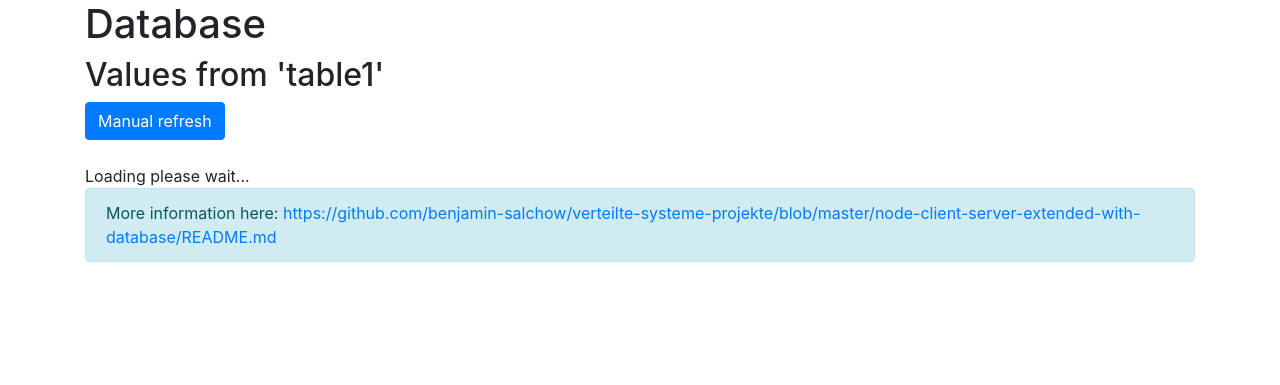
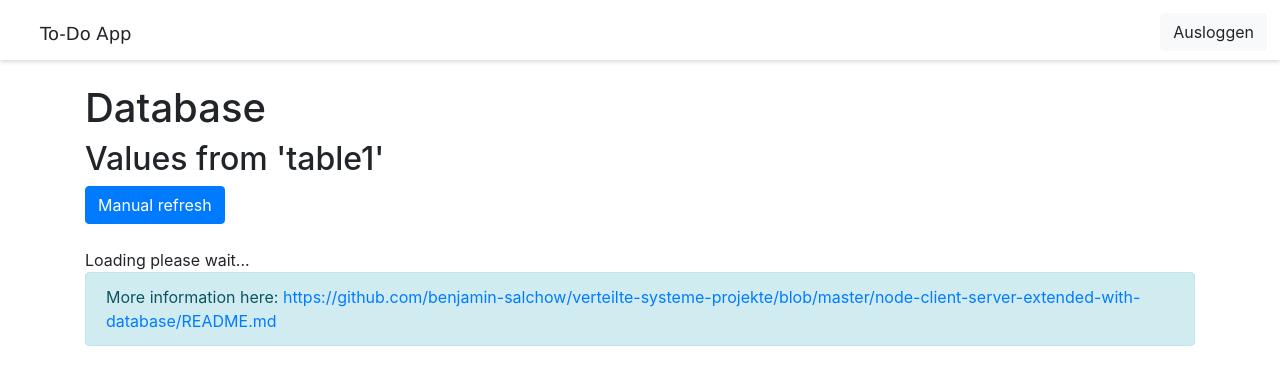
Before and after one commit to albinaad/VS_ToDoListe, a PHP site: page /database.html in a window 1280 px wide. Shown: the top 385 px of the page. Run offline with PHP 8.4, Linux system fonts and the light colour scheme.

Commit message:
Ausloggen und Session beenden

```diff
--- a/server/public/css/navbar.css
+++ b/server/public/css/navbar.css
@@ -36,3 +36,8 @@ a:hover {
     color: black;
     text-decoration: none;
 }
+
+#ausloggenButton {
+    float: right;
+    margin: 13px;
+}
--- a/server/public/database.html
+++ b/server/public/database.html
@@ -14,14 +14,25 @@
     <script src="https://stackpath.bootstrapcdn.com/bootstrap/4.3.1/js/bootstrap.min.js"
         integrity="sha384-JjSmVgyd0p3pXB1rRibZUAYoIIy6OrQ6VrjIEaFf/nJGzIxFDsf4x0xIM+B07jRM"
         crossorigin="anonymous"></script>
+    <link rel="stylesheet" href="css/navbar.css">
 </head>
 
 <body>
 
+     <!-- Navigationbar -->
+     <nav>
+        <ul id="navStartseite">
+            <li>To-Do App</li>
+        </ul>
+        <form action="/logout" method="GET" id="ausloggenButton">
+            <button type="submit" class="btn btn-light">Ausloggen</button>
+        </form>
+    </nav>
+
     <!-- The container is for the theme / deisgn -->
     <main role="main" class="container">
 
-
+        <br>
         <h1>Database</h1>
 
         <h2>Values from 'table1'</h2>
```
Also changed, not shown: server/server.js (+13 -0 lines).
